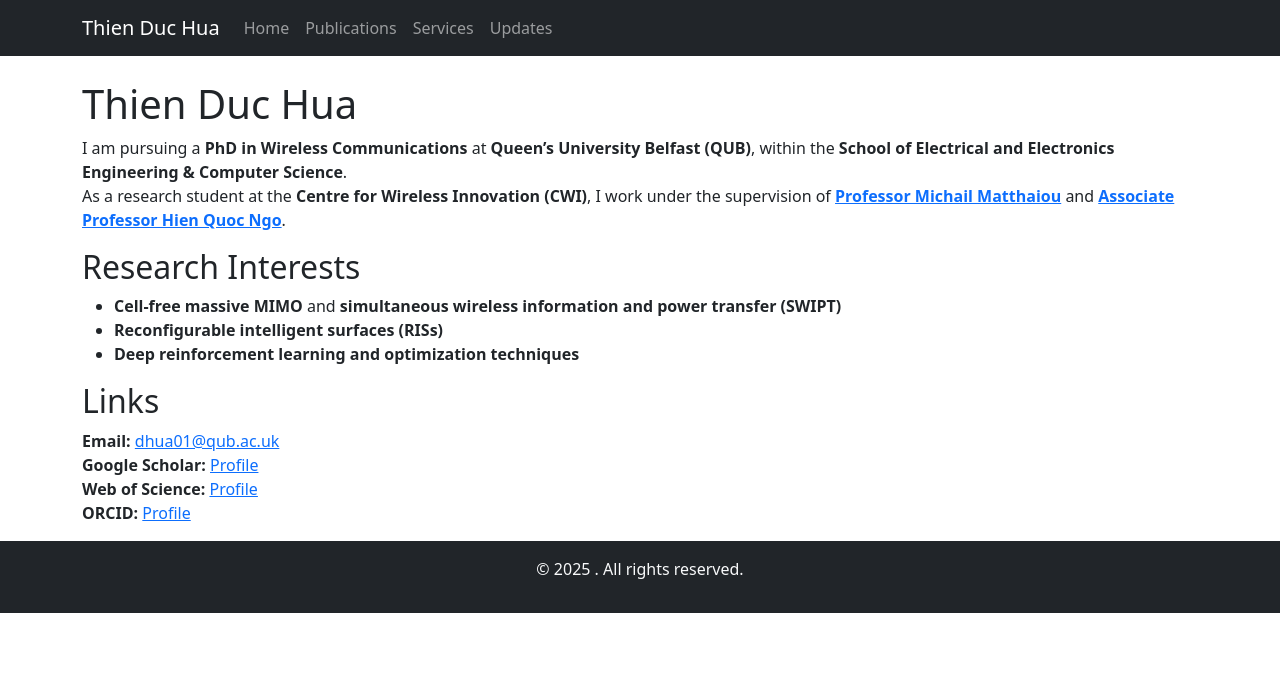
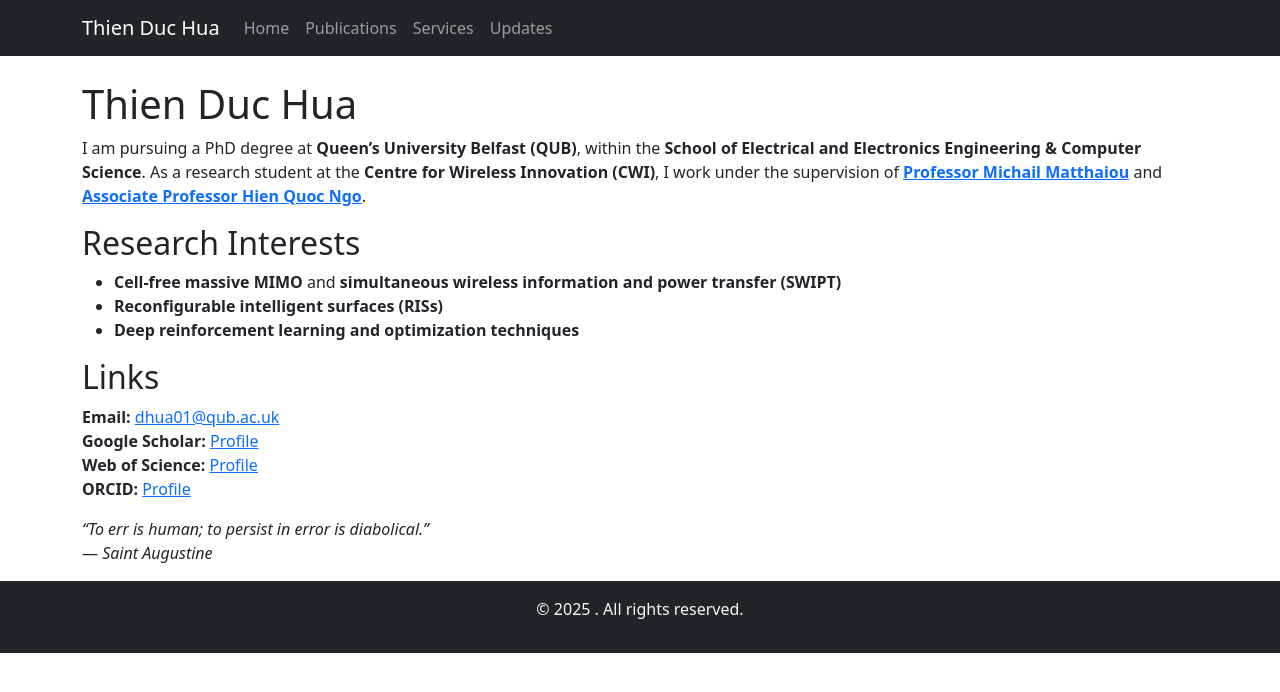
Before and after one commit to thienduchua/thienduchua.github.io, a Jekyll site: the page built from index.md, in a window 1280 px wide. Shown: the top 692 px of the page. Built offline with Jekyll 4.4.1, drawn with Linux system fonts in a browser that asks for light colours.

Commit message:
Update index.md

```diff
--- a/index.md
+++ b/index.md
@@ -5,8 +5,7 @@ title: Home
 
 # Thien Duc Hua
 
-I am pursuing a **PhD in Wireless Communications** at **Queen’s University Belfast (QUB)**, within the **School of Electrical and Electronics Engineering & Computer Science**.
-As a research student at the **Centre for Wireless Innovation (CWI)**, I work under the supervision of [**Professor Michail Matthaiou**](https://sites.google.com/site/micmatthaiou/home) and [**Associate Professor Hien Quoc Ngo**](https://sites.google.com/site/micmatthaiou/home).
+I am pursuing a PhD degree at **Queen’s University Belfast (QUB)**, within the **School of Electrical and Electronics Engineering & Computer Science**. As a research student at the **Centre for Wireless Innovation (CWI)**, I work under the supervision of [**Professor Michail Matthaiou**](https://sites.google.com/site/micmatthaiou/home) and [**Associate Professor Hien Quoc Ngo**](https://sites.google.com/site/micmatthaiou/home).
 
 ## Research Interests
 - **Cell-free massive MIMO** and **simultaneous wireless information and power transfer (SWIPT)**
@@ -18,3 +17,6 @@ As a research student at the **Centre for Wireless Innovation (CWI)**, I work un
 **Google Scholar:** [Profile](https://scholar.google.com/citations?hl=en&user=UpJlLesAAAAJ)
 **Web of Science:** [Profile](https://www.webofscience.com/wos/author/record/ISA-6510-2023)
 **ORCID:** [Profile](https://orcid.org/0009-0004-0567-5880)
+
+*"To err is human; to persist in error is diabolical."*
+— *Saint Augustine*
```
